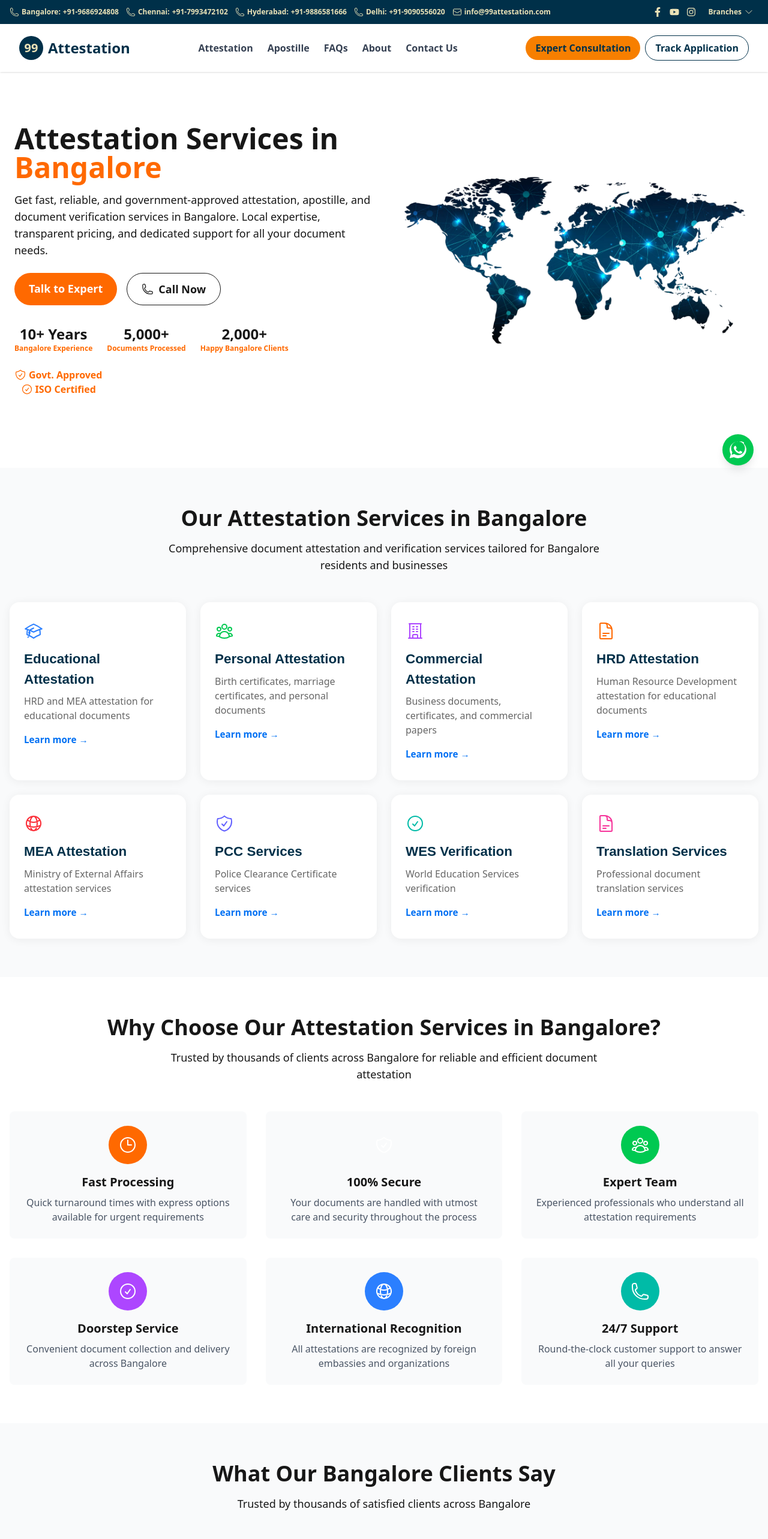
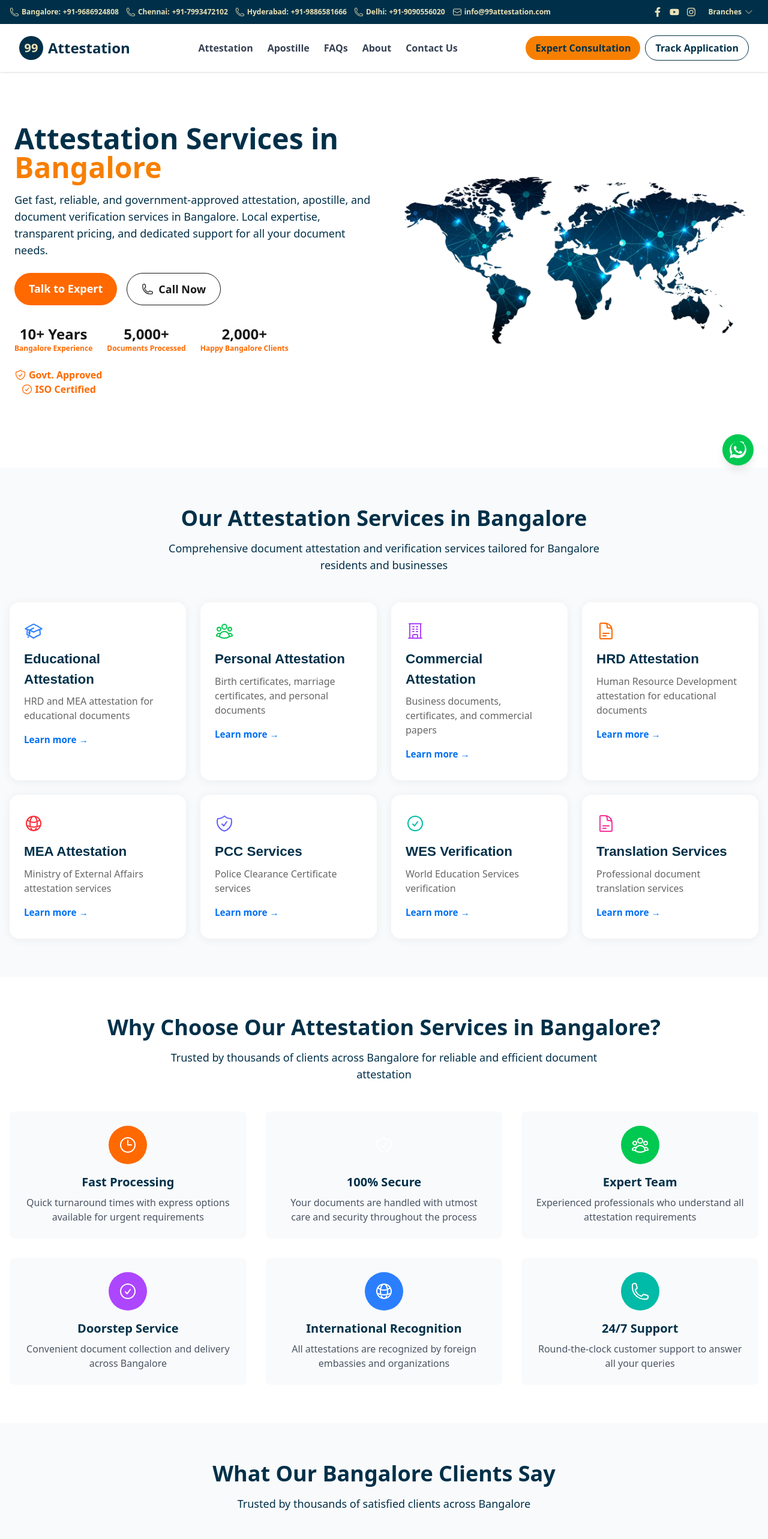
Before and after one commit to HFFGLOBAL/99attestation, a Next.js app: page /bangalore in a window 1280 px wide. Shown: the top 2566 px of the page at 60% size. Built offline with nearby package versions, Linux system fonts and the light colour scheme.

Commit message:
bl-tw-er1res

```diff
--- a/src/app/bangalore/page.tsx
+++ b/src/app/bangalore/page.tsx
@@ -141,10 +141,10 @@ export default function BangalorePage() {
       <section className="relative bg-white pt-4 pb-12 px-4 sm:px-6 fade-in">
         <div className="max-w-7xl mx-auto flex flex-col md:flex-row items-center gap-10">
           <div className="flex-1 text-center md:text-left">
-            <h1 className="text-4xl sm:text-5xl font-extrabold text-navy-900 mb-4">
-              Attestation Services in <span className="text-orange-500">Bangalore</span>
+            <h1 className="text-4xl sm:text-5xl font-extrabold text-navy mb-4">
+              Attestation Services in <span className="text-orange">Bangalore</span>
             </h1>
-            <p className="text-lg text-navy-800 mb-6">
+            <p className="text-lg text-navy mb-6">
               Get fast, reliable, and government-approved attestation, apostille, and document verification services in Bangalore. Local expertise, transparent pricing, and dedicated support for all your document needs.
             </p>
             <div className="flex flex-col sm:flex-row gap-4 justify-center md:justify-start mb-6">
@@ -183,11 +183,11 @@ export default function BangalorePage() {
         <div className="container mx-auto px-4">
           <div className="text-center mb-12">
             {/* Assuming text-navy is a dark color, it should be visible on gray-50 */}
-            <h2 className="text-3xl lg:text-4xl font-bold text-navy-900 mb-4">
+            <h2 className="text-3xl lg:text-4xl font-bold text-navy mb-4">
               Our Attestation Services in Bangalore
             </h2>
             {/* Assuming text-navy is a dark color, it should be visible on gray-50 */}
-            <p className="text-lg text-navy-800 max-w-3xl mx-auto">
+            <p className="text-lg text-navy max-w-3xl mx-auto">
               Comprehensive document attestation and verification services tailored for Bangalore residents and businesses
             </p>
           </div>
@@ -207,11 +207,11 @@ export default function BangalorePage() {
         <div className="container mx-auto px-4">
           <div className="text-center mb-12">
             {/* Assuming text-navy is a dark color, it should be visible on white */}
-            <h2 className="text-3xl lg:text-4xl font-bold text-navy-900 mb-4">
+            <h2 className="text-3xl lg:text-4xl font-bold text-navy mb-4">
               Why Choose Our Attestation Services in Bangalore?
             </h2>
             {/* Assuming text-navy is a dark color, it should be visible on white */}
-            <p className="text-lg text-navy-800 max-w-3xl mx-auto">
+            <p className="text-lg text-navy   max-w-3xl mx-auto">
               Trusted by thousands of clients across Bangalore for reliable and efficient document attestation
             </p>
           </div>
@@ -220,42 +220,42 @@ export default function BangalorePage() {
               <div className="w-16 h-16 bg-orange-500 rounded-full flex items-center justify-center mx-auto mb-4">
                 <ClockIcon className="h-8 w-8 text-white" />
               </div>
-              <h3 className="text-xl font-semibold text-navy-900 mb-2">Fast Processing</h3>
+              <h3 className="text-xl font-semibold text-navy mb-2">Fast Processing</h3>
               <p className="text-gray-600">Quick turnaround times with express options available for urgent requirements</p>
             </div>
             <div className="text-center p-6 rounded-lg bg-gray-50 hover:bg-gray-100 transition-colors">
               <div className="w-16 h-16 bg-navy-600 rounded-full flex items-center justify-center mx-auto mb-4">
                 <ShieldCheckIcon className="h-8 w-8 text-white" />
               </div>
-              <h3 className="text-xl font-semibold text-navy-900 mb-2">100% Secure</h3>
+              <h3 className="text-xl font-semibold text-navy mb-2">100% Secure</h3>
               <p className="text-gray-600">Your documents are handled with utmost care and security throughout the process</p>
             </div>
             <div className="text-center p-6 rounded-lg bg-gray-50 hover:bg-gray-100 transition-colors">
               <div className="w-16 h-16 bg-green-500 rounded-full flex items-center justify-center mx-auto mb-4">
                 <UserGroupIcon className="h-8 w-8 text-white" />
               </div>
-              <h3 className="text-xl font-semibold text-navy-900 mb-2">Expert Team</h3>
+              <h3 className="text-xl font-semibold text-navy mb-2">Expert Team</h3>
               <p className="text-gray-600">Experienced professionals who understand all attestation requirements</p>
             </div>
             <div className="text-center p-6 rounded-lg bg-gray-50 hover:bg-gray-100 transition-colors">
               <div className="w-16 h-16 bg-purple-500 rounded-full flex items-center justify-center mx-auto mb-4">
                 <CheckCircleIcon className="h-8 w-8 text-white" />
               </div>
-              <h3 className="text-xl font-semibold text-navy-900 mb-2">Doorstep Service</h3>
+              <h3 className="text-xl font-semibold text-navy mb-2">Doorstep Service</h3>
               <p className="text-gray-600">Convenient document collection and delivery across Bangalore</p>
             </div>
             <div className="text-center p-6 rounded-lg bg-gray-50 hover:bg-gray-100 transition-colors">
               <div className="w-16 h-16 bg-blue-500 rounded-full flex items-center justify-center mx-auto mb-4">
                 <GlobeAltIcon className="h-8 w-8 text-white" />
               </div>
-              <h3 className="text-xl font-semibold text-navy-900 mb-2">International Recognition</h3>
+              <h3 className="text-xl font-semibold text-navy mb-2">International Recognition</h3>
               <p className="text-gray-600">All attestations are recognized by foreign embassies and organizations</p>
             </div>
             <div className="text-center p-6 rounded-lg bg-gray-50 hover:bg-gray-100 transition-colors">
               <div className="w-16 h-16 bg-teal-500 rounded-full flex items-center justify-center mx-auto mb-4">
                 <PhoneIcon className="h-8 w-8 text-white" />
               </div>
-              <h3 className="text-xl font-semibold text-navy-900 mb-2">24/7 Support</h3>
+              <h3 className="text-xl font-semibold text-navy mb-2">24/7 Support</h3>
               <p className="text-gray-600">Round-the-clock customer support to answer all your queries</p>
             </div>
           </div>
@@ -267,11 +267,11 @@ export default function BangalorePage() {
         <div className="container mx-auto px-4">
           <div className="text-center mb-12">
             {/* Assuming text-navy-900 is a dark color, it should be visible on gray-50 */}
-            <h2 className="text-3xl lg:text-4xl font-bold text-navy-900 mb-4">
+            <h2 className="text-3xl lg:text-4xl font-bold text-navy mb-4">
               What Our Bangalore Clients Say
             </h2>
             {/* Assuming text-navy-800 is a dark color, it should be visible on gray-50 */}
-            <p className="text-lg text-navy-800 max-w-3xl mx-auto">
+            <p className="text-lg text-navy max-w-3xl mx-auto">
               Trusted by thousands of satisfied clients across Bangalore
             </p>
           </div>
@@ -315,7 +315,7 @@ export default function BangalorePage() {
         <div className="container mx-auto px-4">
           <div className="text-center mb-12">
             {/* Assuming text-navy is a dark color, it should be visible on white */}
-            <h2 className="text-3xl lg:text-4xl font-bold text-navy-900 mb-4">
+            <h2 className="text-3xl lg:text-4xl font-bold text-navy mb-4">
               Frequently Asked Questions
             </h2>
             {/* Assuming text-navy is a dark color, it should be visible on white */}
```
